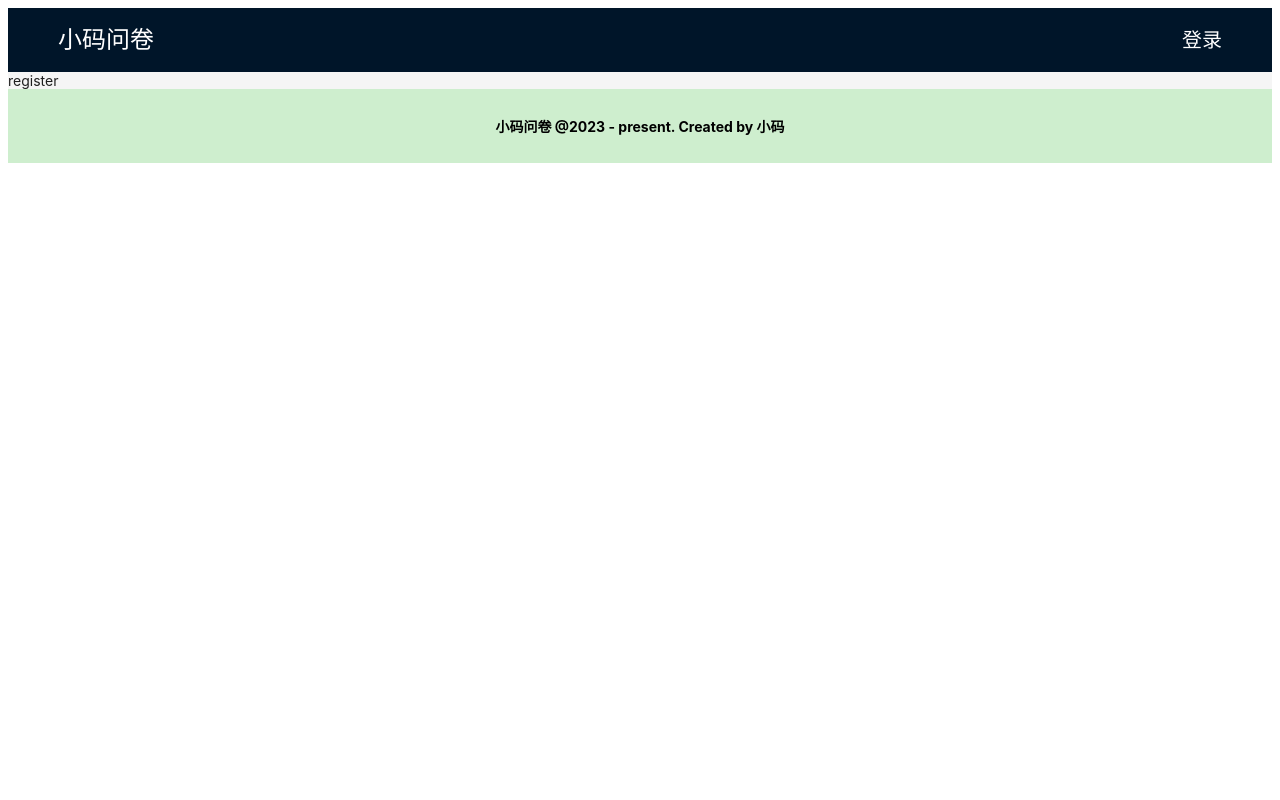
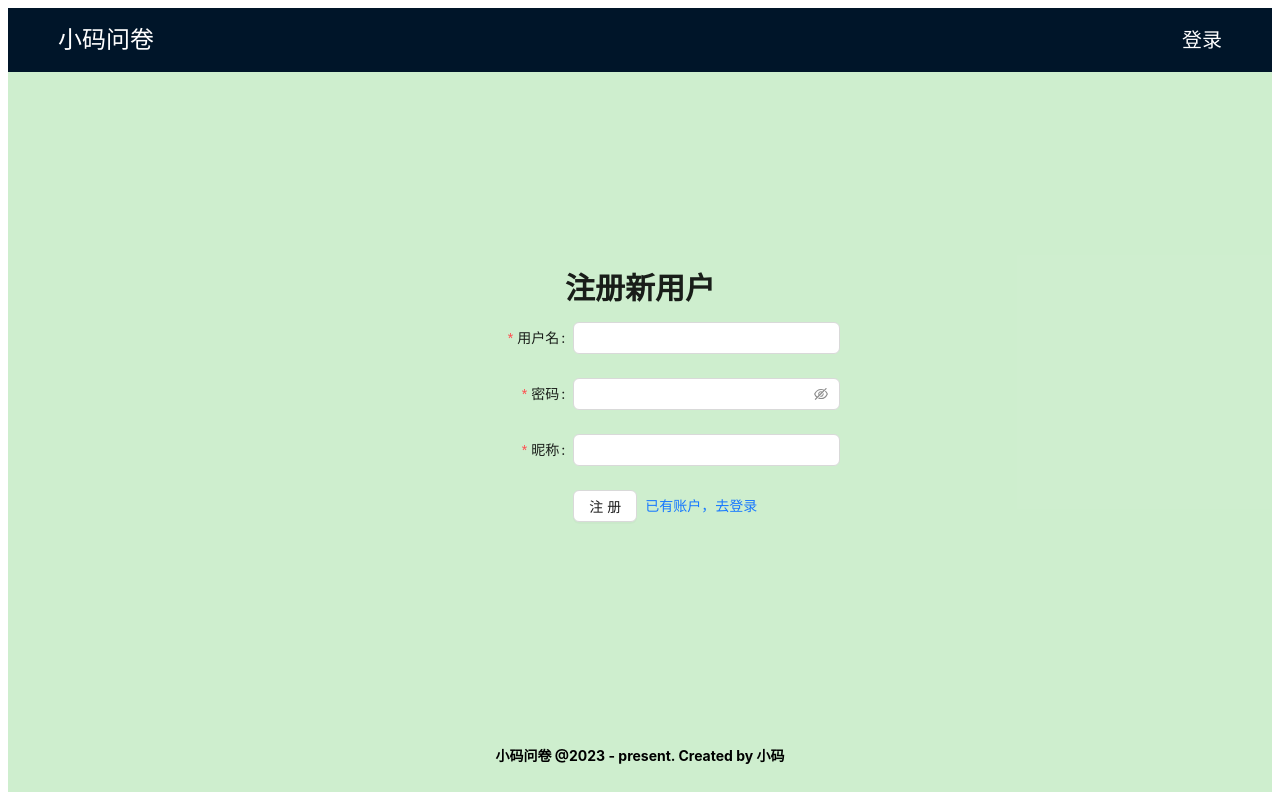
Before and after one commit to ChenHaoJie9527/mini-questionnaire, a React (Create React App) app: page /register in a window 1280 px wide. Built offline with nearby package versions, Linux system fonts and the light colour scheme.

Commit message:
feat: 更新注册页面

```diff
--- a/src/pages/Register.tsx
+++ b/src/pages/Register.tsx
@@ -1,7 +1,67 @@
 import React, { FC } from "react";
+import { homeTheme } from "../themes";
+import { Button, Form, Input, Space, Typography } from "antd";
+import { Link } from "react-router-dom";
+import { PATHNAME } from "../routers/config";
+
+const { Title } = Typography;
+
+interface FormData {
+  nickname: string;
+  password: string;
+  username: string
+}
 
 const Register: FC = () => {
-  return <div>register</div>;
+  const onFinish = (values: FormData) => {
+    console.log("Success:", values);
+  };
+  return (
+    <div
+      className="flex items-center justify-center flex-col"
+      style={homeTheme}
+    >
+      <Title level={2}>注册新用户</Title>
+      <Form
+        name="basic"
+        labelCol={{ span: 8 }}
+        wrapperCol={{ span: 16 }}
+        initialValues={{ remember: true }}
+        style={{ maxWidth: 600, width: 400 }}
+        onFinish={onFinish}
+      >
+        <Form.Item
+          label="用户名"
+          name="username"
+          rules={[{ required: true, message: "Please input your username!" }]}
+        >
+          <Input />
+        </Form.Item>
+        <Form.Item
+          label="密码"
+          name="password"
+          rules={[{ required: true, message: "Please input your username!" }]}
+        >
+          <Input.Password />
+        </Form.Item>
+        <Form.Item
+          label="昵称"
+          name="nickname"
+          rules={[{ required: true, message: "Please input your username!" }]}
+        >
+          <Input />
+        </Form.Item>
+        <Form.Item wrapperCol={{ offset: 8, span: 16 }}>
+          <Space>
+            <Button type="default" htmlType="submit">
+              注册
+            </Button>
+            <Link to={PATHNAME.LOGIN}>已有账户，去登录</Link>
+          </Space>
+        </Form.Item>
+      </Form>
+    </div>
+  );
 };
 
 export default Register;
```
